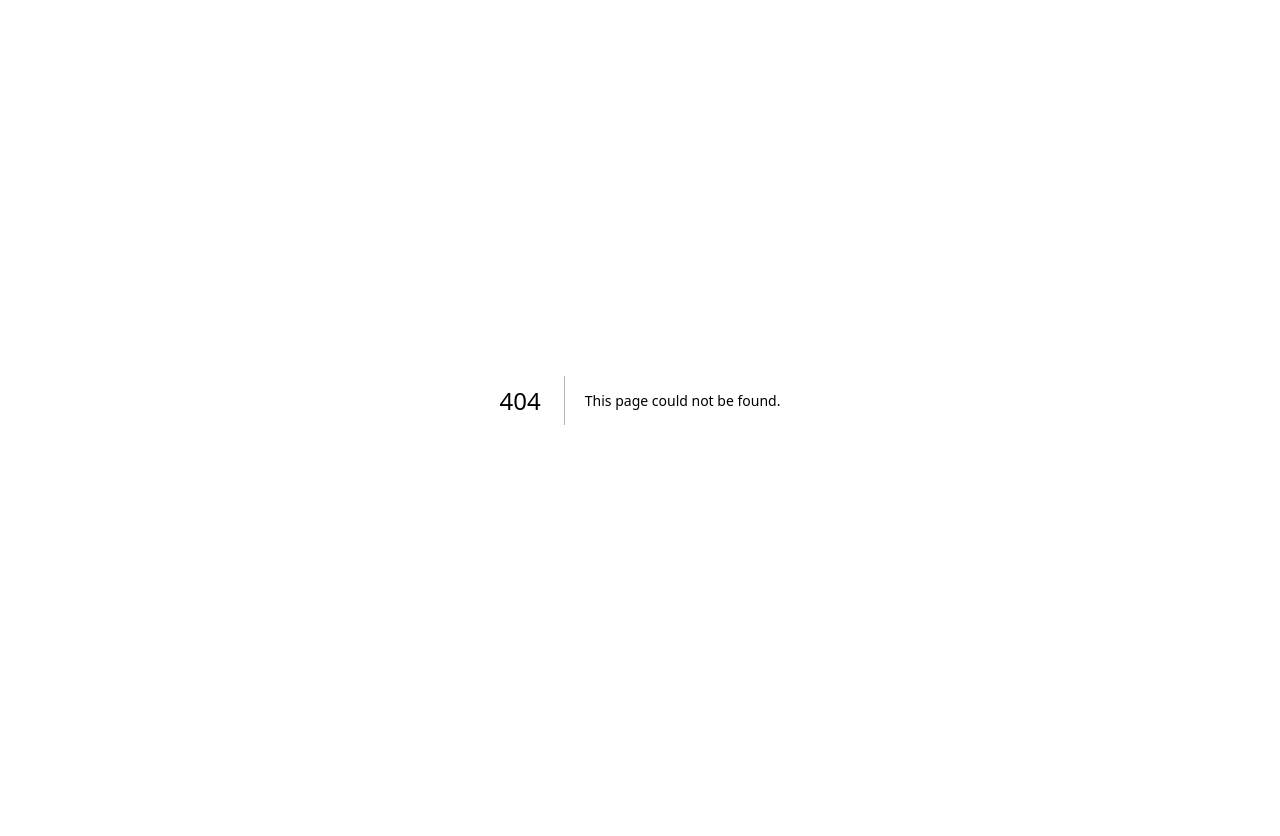
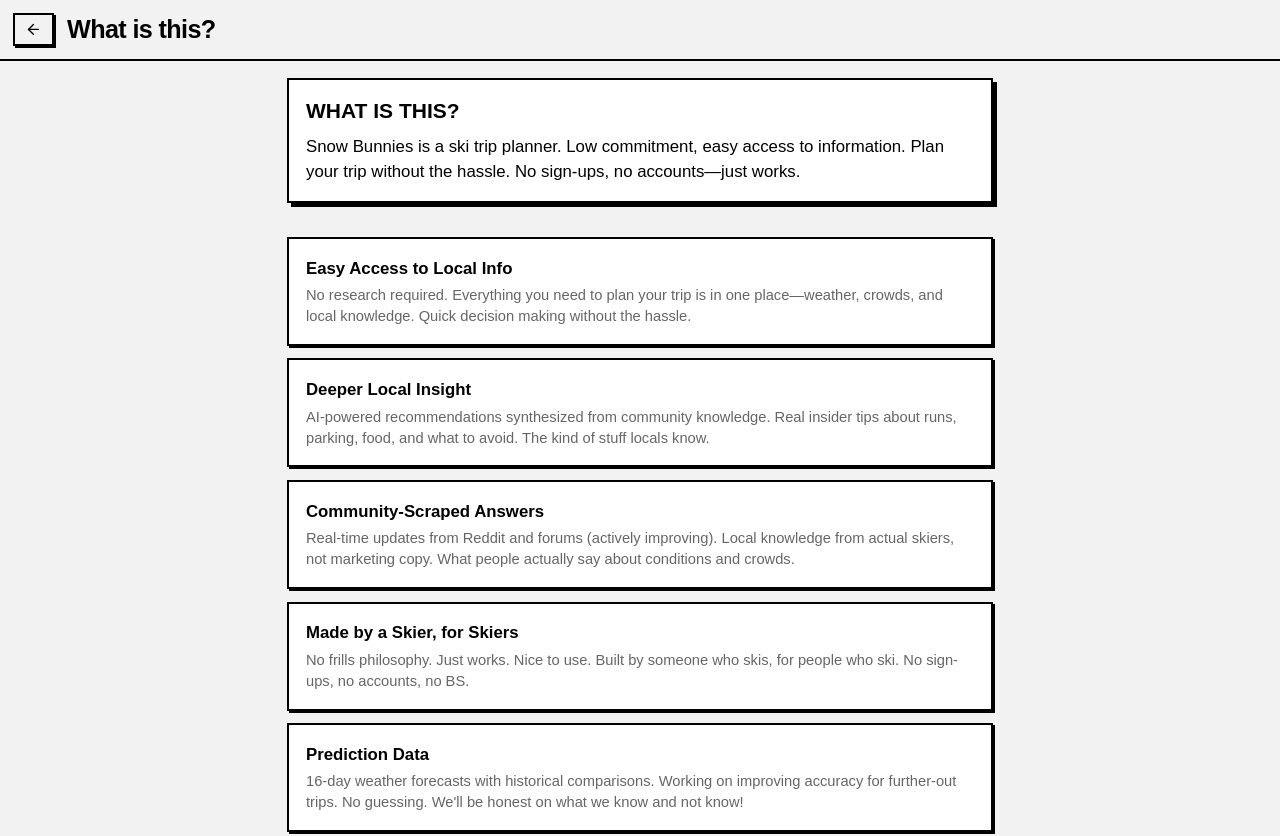
Before and after one commit to dhisonp/snow-bunnies, a Next.js app: page /about in a window 1280 px wide. Before the commit this address had no page. Shown: the top 836 px of the page. Before the commit the page ends 800 px from the top, so only its background shows below. Built offline with nearby package versions, Linux system fonts and the light colour scheme; a web font is replaced by a local one.

Commit message:
add info page

```diff
--- /dev/null
+++ b/app/about/page.tsx
@@ -0,0 +1,106 @@
+"use client";
+
+import Link from "next/link";
+import { Button } from "@/components/ui/button";
+import { ArrowLeft } from "lucide-react";
+
+interface Feature {
+  title: string;
+  description: string;
+}
+
+const features: Feature[] = [
+  {
+    title: "Easy Access to Local Info",
+    description:
+      "No research required. Everything you need to plan your trip is in one place—weather, crowds, and local knowledge. Quick decision making without the hassle.",
+  },
+  {
+    title: "Deeper Local Insight",
+    description:
+      "AI-powered recommendations synthesized from community knowledge. Real insider tips about runs, parking, food, and what to avoid. The kind of stuff locals know.",
+  },
+  {
+    title: "Community-Scraped Answers",
+    description:
+      "Real-time updates from Reddit and forums (actively improving). Local knowledge from actual skiers, not marketing copy. What people actually say about conditions and crowds.",
+  },
+  {
+    title: "Made by a Skier, for Skiers",
+    description:
+      "No frills philosophy. Just works. Nice to use. Built by someone who skis, for people who ski. No sign-ups, no accounts, no BS.",
+  },
+  {
+    title: "Prediction Data",
+    description:
+      "16-day weather forecasts with historical comparisons. Working on improving accuracy for further-out trips. No guessing. We'll be honest on what we know and not know!",
+  },
+  {
+    title: "Crowd Predictions",
+    description:
+      "Avoid lift lines. Know when to arrive. Holiday awareness built in. Hourly breakdowns so you can time your day right.",
+  },
+];
+
+export default function AboutPage() {
+  return (
+    <div className="flex flex-col min-h-screen bg-background text-foreground">
+      {/* Header */}
+      <header className="border-b-2 border-foreground">
+        <div className="container mx-auto px-3 py-3 flex items-center justify-between">
+          <div className="flex items-center gap-3">
+            <Link href="/">
+              <Button variant="outline" size="sm" className="border-2">
+                <ArrowLeft className="h-4 w-4" />
+              </Button>
+            </Link>
+            <h1 className="text-2xl font-bold tracking-tight">What is this?</h1>
+          </div>
+        </div>
+      </header>
+
+      <main className="container mx-auto px-3 py-4 flex-1">
+        <div className="max-w-2xl mx-auto">
+          {/* Hero Section */}
+          <div
+            className="border-2 border-foreground bg-card p-4 mb-8"
+            style={{ boxShadow: "4px 4px 0px 0px var(--foreground)" }}
+          >
+            <h2 className="text-xl font-bold mb-2">WHAT IS THIS?</h2>
+            <p className="text-base">
+              Snow Bunnies is a ski trip planner. Low commitment, easy access to
+              information. Plan your trip without the hassle. No sign-ups, no
+              accounts—just works.
+            </p>
+          </div>
+
+          {/* Feature Cards */}
+          <div className="space-y-3">
+            {features.map((feature) => (
+              <div
+                key={feature.title}
+                className="border-2 border-foreground bg-card p-4"
+                style={{ boxShadow: "2px 2px 0px 0px var(--foreground)" }}
+              >
+                <h3 className="font-bold text-base mb-1">{feature.title}</h3>
+                <p className="text-sm text-muted-foreground">
+                  {feature.description}
+                </p>
+              </div>
+            ))}
+          </div>
+
+          {/* Footer Note */}
+          <div
+            className="border-2 border-foreground bg-card p-4 mt-8"
+            style={{ boxShadow: "2px 2px 0px 0px var(--foreground)" }}
+          >
+            <p className="text-sm text-muted-foreground">
+              Ready to plan your trip? Head back and create your first one.
+            </p>
+          </div>
+        </div>
+      </main>
+    </div>
+  );
+}
--- a/app/page.tsx
+++ b/app/page.tsx
@@ -11,7 +11,7 @@
 import { getTrips, deleteTrip } from "@/lib/storage";
 import resortsData from "@/lib/data/resorts.json";
 import { type Resort } from "@/lib/types/resort";
-import { Plus, Sparkles } from "lucide-react";
+import { Plus, Sparkles, Info } from "lucide-react";
 
 export default function Home() {
   const [trips, setTrips] = React.useState<TripConfig[]>([]);
@@ -63,6 +63,11 @@
             Snow Bunnies
           </h1>
           <div className="flex items-center gap-2 flex-wrap justify-center md:flex-nowrap md:justify-end">
+            <Link href="/about">
+              <Button variant="ghost" size="sm">
+                <Info className="mr-2 h-4 w-4" /> What is this?
+              </Button>
+            </Link>
             <Link href="/upcoming">
               <Button variant="ghost" size="sm">
                 <Sparkles className="mr-2 h-4 w-4" /> Upcoming
```
